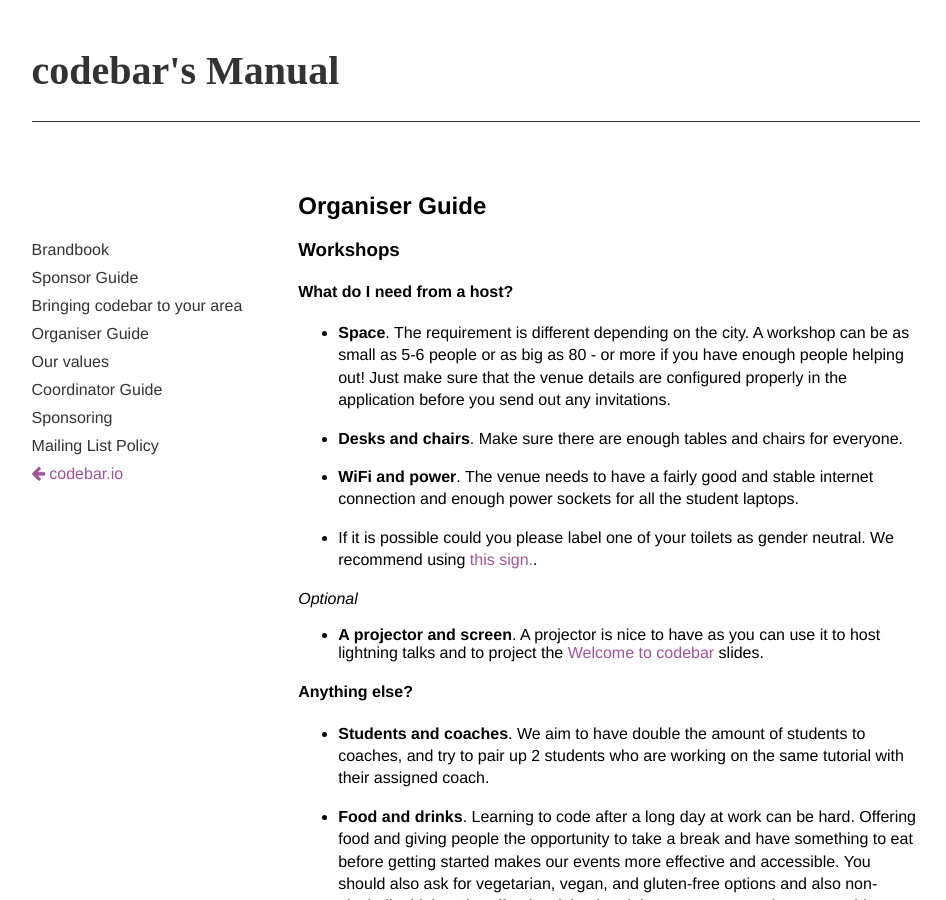
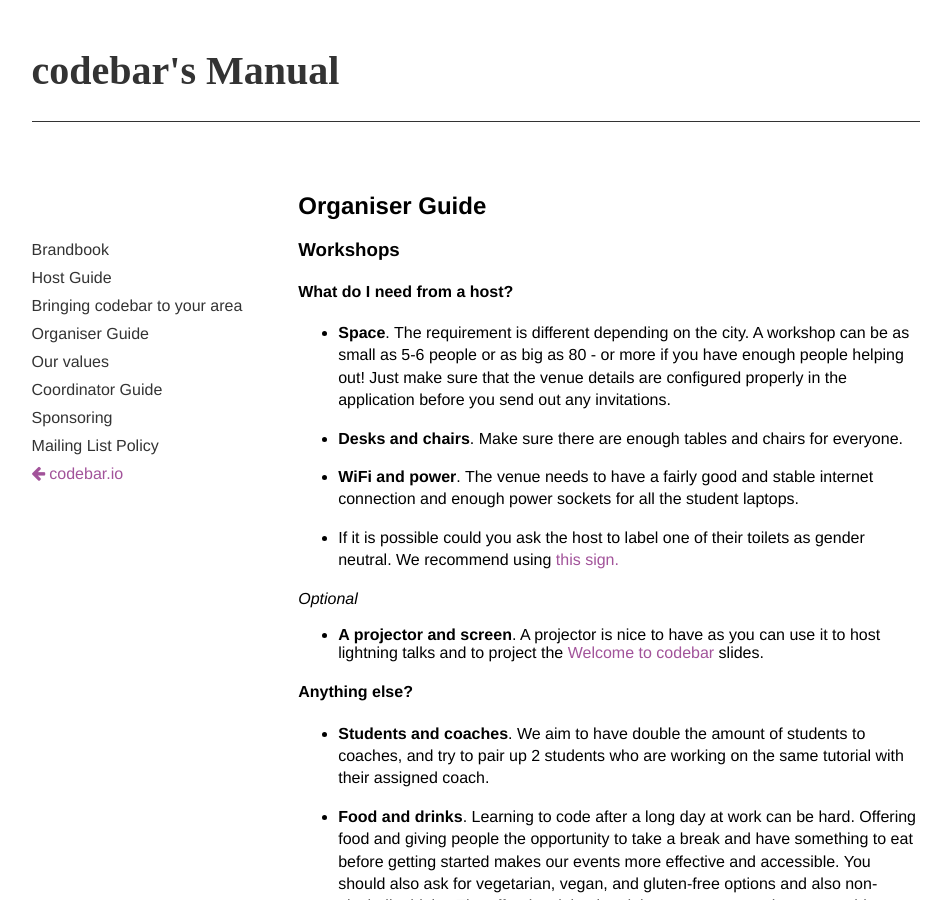
Before and after one commit to codebar/manual, a Jekyll site: the page built from _posts/2015-02-05-organiser-guide.md, in a window 1280 px wide and 900 px high. Shown: the whole window, without its empty margins (164-1110 px from the left). Built offline with Jekyll 4.4.1, drawn with Linux system fonts in a browser that asks for light colours; nearby versions of some CDN libraries; Markdown is read by kramdown in place of the engine named in the settings; some of the changed text lies outside the part shown.

Commit message:
amended to add it to host guide too and renamed sponsor guide to host guide

```diff
--- a/_posts/2015-02-05-organiser-guide.md
+++ b/_posts/2015-02-05-organiser-guide.md
@@ -13,7 +13,7 @@
 
 - **WiFi and power**. The venue needs to have a fairly good and stable internet connection and enough power sockets for all the student laptops.
 
-- If it is possible could you please label one of your toilets as gender neutral. We recommend using [this sign.](http://www.uua.org/sites/live-new.uua.org/files/documents/lgbtq/gender_neutral_bathroom_11x17.pdf).
+- If it is possible could you ask the host to label one of their toilets as gender neutral. We recommend using [this sign.](http://www.uua.org/sites/live-new.uua.org/files/documents/lgbtq/gender_neutral_bathroom_11x17.pdf)
 
 *Optional*
 
@@ -59,7 +59,7 @@
 
 Depending on the size of the event we tend to spend the first half an hour having food and socialising before we pair people up around 19:00 (if we start at 18:30) and get started with coding. In some of our chapters we also run 5-minute lightning talks before we pair up the students and coaches. You are encouraged to try things out and see how it works better for you. Just remember to keep things running smoothly and allow the students at least 1:30 hour, if not more, of learning.
 
-Label one of your toilets as gender neutral. We recommend using [this sign.](http://www.uua.org/sites/live-new.uua.org/files/documents/lgbtq/gender_neutral_bathroom_11x17.pdf)
+Double check that the has labelled one of their toilets as gender neutral. We recommend using [this sign.](http://www.uua.org/sites/live-new.uua.org/files/documents/lgbtq/gender_neutral_bathroom_11x17.pdf)
 
 
 ### After the event
```
Also changed, not shown: _posts/2015-03-26-host-guide.md (renamed from _posts/2015-03-26-sponsor-guide.md, +3 -1 lines).
